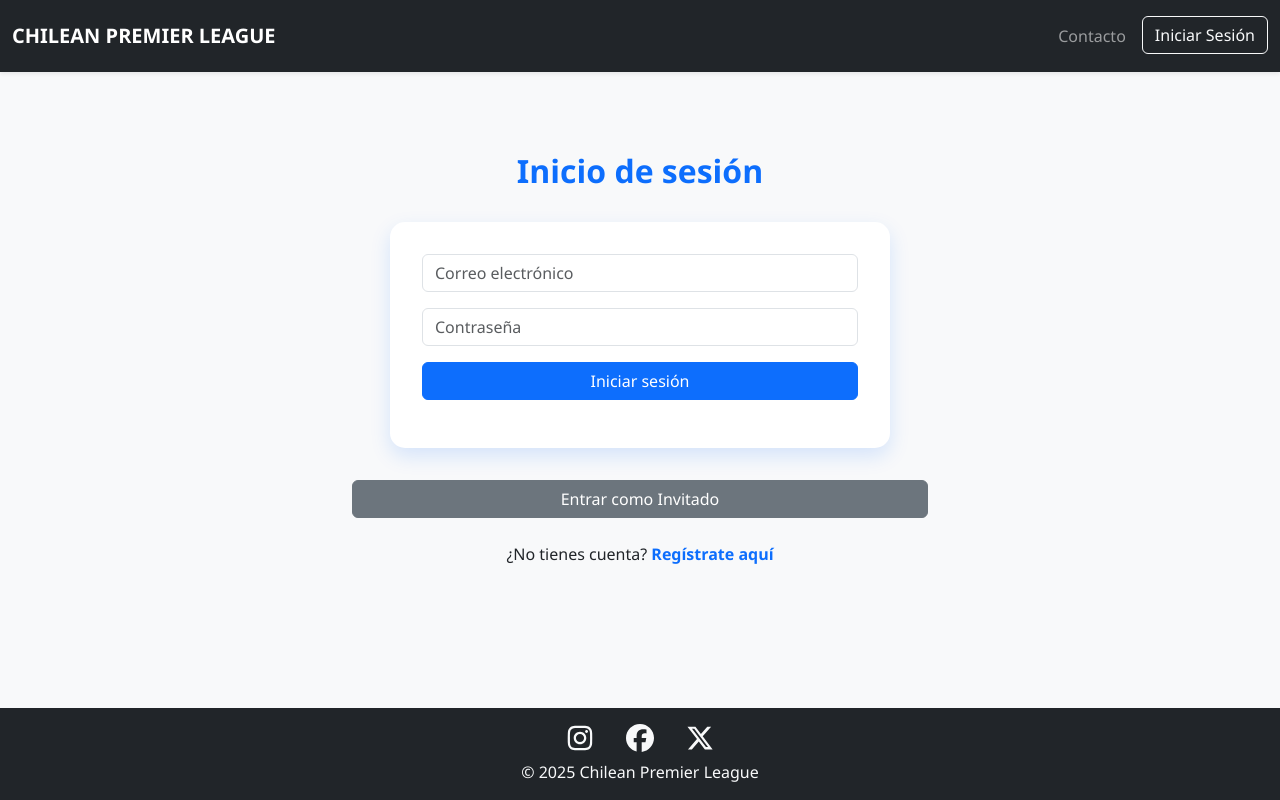
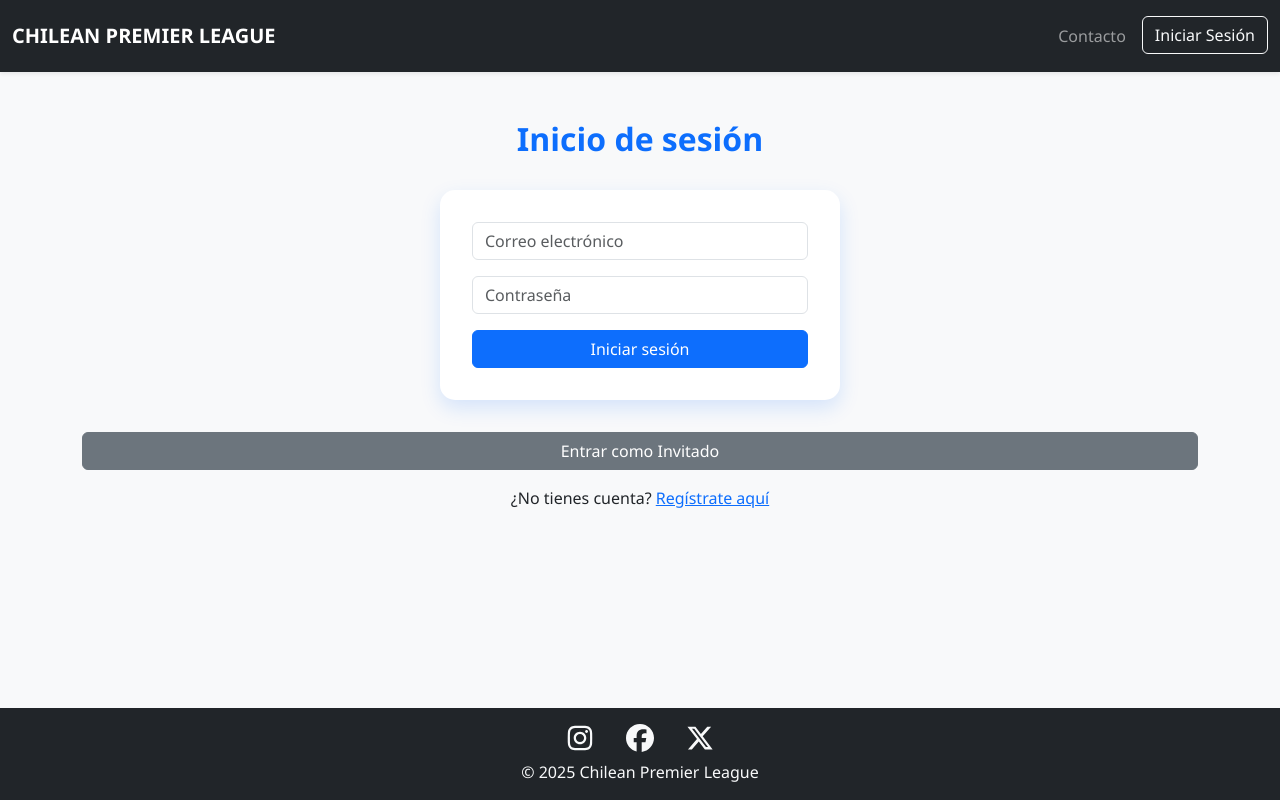
Before and after one commit to elvruno/ChileanPremierLeague, a React (Vite) app: page / in a window 1280 px wide. Built offline with nearby package versions, Linux system fonts and the light colour scheme.

Commit message:
Se añadio el uso de Mockable.io, se modifico Login.jsx y AuthContext.jsx para que funcione de buena forma Mockable.io.

```diff
--- a/src/contexts/AuthContext.jsx
+++ b/src/contexts/AuthContext.jsx
@@ -30,18 +30,40 @@ export const AuthProvider = ({ children }) => {
     }
   }, []);
 
-  const login = ({ email, password }) => {
-    const userFound = usuarios.find(
-      (u) => u.email === email && u.password === password
-    );
+  // 🔥 login actualizado con Mockable.io
+  const login = async ({ email, password }) => {
+    try {
+      // 1. Consultar primero al endpoint de Mockable.io
+      const response = await fetch("https://demo3526643.mockable.io/usuarios");
+      const usuariosMock = await response.json();
 
-    if (userFound) {
-      const userData = { ...userFound, rol: "usuario" };
-      setUsuario(userData);
-      sessionStorage.setItem("usuario", JSON.stringify(userData));
-      return { success: true };
-    } else {
+      const userMock = usuariosMock.find(
+        (u) => u.email === email && u.password === password
+      );
+
+      if (userMock) {
+        const userData = { ...userMock, rol: "usuario" };
+        setUsuario(userData);
+        sessionStorage.setItem("usuario", JSON.stringify(userData));
+        return { success: true, source: "mockable" };
+      }
+
+      // 2. Si no existe en Mockable, buscar en localStorage
+      const userLocal = usuarios.find(
+        (u) => u.email === email && u.password === password
+      );
+
+      if (userLocal) {
+        const userData = { ...userLocal, rol: "usuario" };
+        setUsuario(userData);
+        sessionStorage.setItem("usuario", JSON.stringify(userData));
+        return { success: true, source: "local" };
+      }
+
       return { success: false, message: "Correo o contraseña incorrectos" };
+    } catch (error) {
+      console.error("Error al conectar con Mockable.io:", error);
+      return { success: false, message: "Error de conexión con el servidor" };
     }
   };
 
--- a/src/pages/Login.jsx
+++ b/src/pages/Login.jsx
@@ -1,79 +1,73 @@
-import React, { useState } from "react";
+import { useState } from "react";
 import { useNavigate, Link } from "react-router-dom";
 import { useAuth } from "../contexts/AuthContext";
 
-function Login() {
-  const [correo, setCorreo] = useState("");
+export default function Login() {
+  const { login, mostrarMensaje } = useAuth();
+  const [email, setEmail] = useState("");
   const [password, setPassword] = useState("");
   const [mensaje, setMensaje] = useState(null);
+
   const navigate = useNavigate();
-  const { login, mostrarMensaje } = useAuth();
 
-  const handleSubmit = (e) => {
+  const handleSubmit = async (e) => {
     e.preventDefault();
 
-    if (correo.trim() === "" || password.trim() === "") {
-      mostrarMensaje(setMensaje, "Por favor completa todos los campos.", "warning");
-      return;
-    }
+    const result = await login({ email, password });
 
-    const result = login({ email: correo, password });
     if (result.success) {
       mostrarMensaje(setMensaje, "Inicio de sesión exitoso", "success");
-      navigate("/perfil");
+      setTimeout(() => navigate("/tabla"), 1500); // ✅ redirige después de 1.5s
     } else {
-      mostrarMensaje(setMensaje, result.message || "Error en el inicio de sesión", "danger");
+      mostrarMensaje(setMensaje, result.message, "danger");
     }
   };
 
-  const handleInvitado = () => {
-    const invitado = { nombre: "Invitado", rol: "invitado" };
-    sessionStorage.setItem("usuario", JSON.stringify(invitado));
-    mostrarMensaje(setMensaje, "Entraste como invitado (acceso limitado).", "info");
-    navigate("/tabla");
-  };
-
   return (
-    <main className="container-fluid py-5">
-      <div className="row justify-content-center">
-        <div className="col-md-6">
+    <div className="container mt-5">
       <h2 className="text-center mb-4">Inicio de sesión</h2>
-          <form onSubmit={handleSubmit} className="form-login">
+      <form onSubmit={handleSubmit} className="mx-auto" style={{ maxWidth: "400px" }}>
+        <div className="mb-3">
           <input
             type="email"
             placeholder="Correo electrónico"
-              className="form-control mb-3"
-              value={correo}
-              onChange={(e) => setCorreo(e.target.value)}
+            className="form-control"
+            value={email}
+            onChange={(e) => setEmail(e.target.value)}
+            required
           />
+        </div>
+        <div className="mb-3">
           <input
             type="password"
             placeholder="Contraseña"
-              className="form-control mb-3"
+            className="form-control"
             value={password}
             onChange={(e) => setPassword(e.target.value)}
+            required
           />
-            <button type="submit" className="btn btn-primary w-100 mb-3">
+        </div>
+        <button type="submit" className="btn btn-primary w-100">
           Iniciar sesión
         </button>
       </form>
 
-          <button onClick={handleInvitado} className="btn btn-secondary w-100 mb-2">
+      <div className="d-grid gap-2 mt-3">
+        <button
+          className="btn btn-secondary"
+          onClick={() => {
+            navigate("/"); // 🔹 invitado directo
+          }}
+        >
           Entrar como Invitado
         </button>
+      </div>
 
-          {mensaje && <div className="mt-3">{mensaje}</div>}
+      <div className="mt-3">{mensaje}</div>
 
-          <p className="text-center mt-3">
-            ¿No tienes cuenta?{" "}
-            <Link to="/registro" className="fw-bold text-decoration-none">
-              Regístrate aquí
-            </Link>
+      <p className="mt-3 text-center">
+        ¿No tienes cuenta? <Link to="/registro">Regístrate aquí</Link>
       </p>
     </div>
-      </div>
-    </main>
   );
 }
-
-export default Login;
```
Lines whose indentation alone changed are shown as unchanged.
